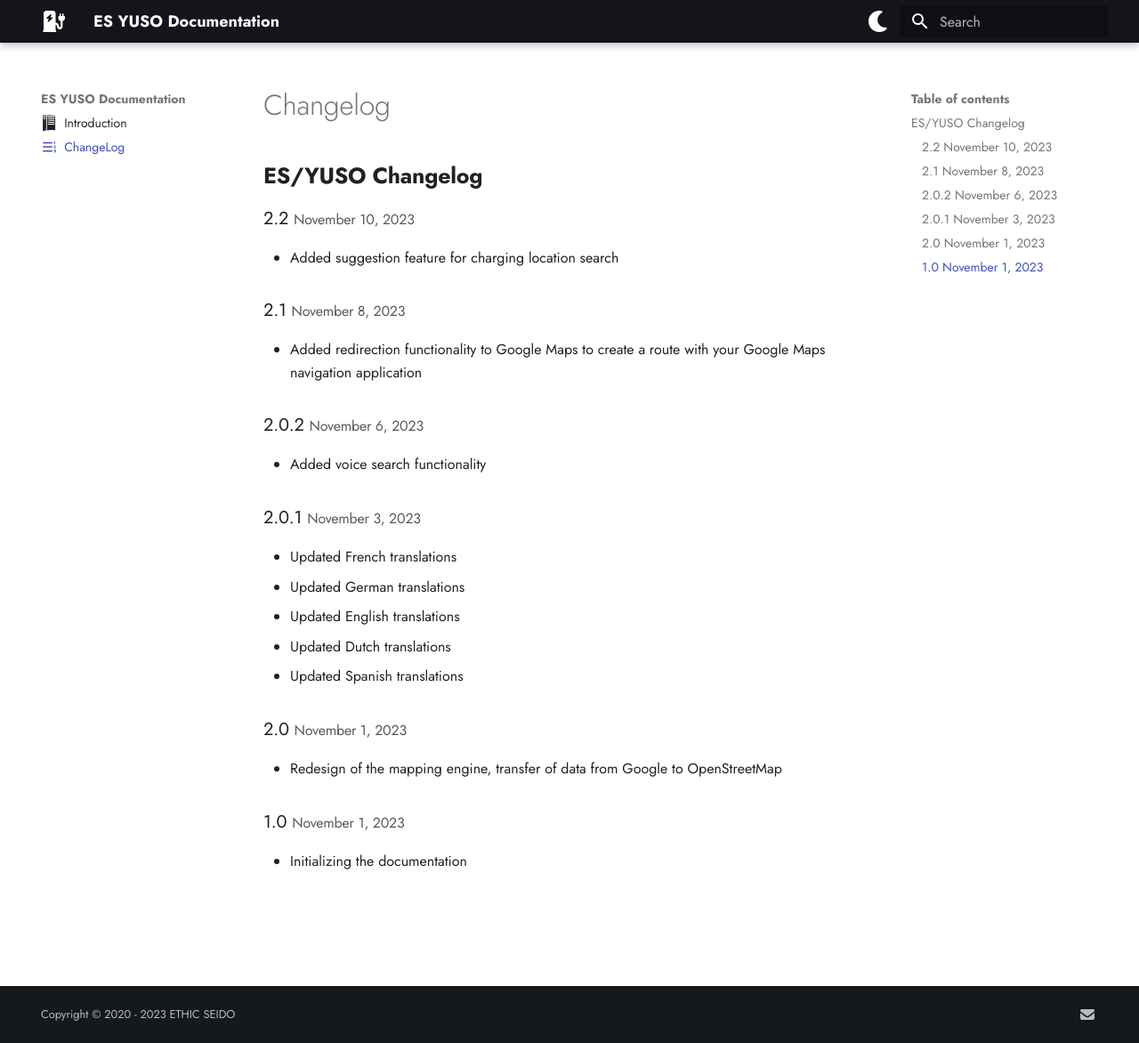
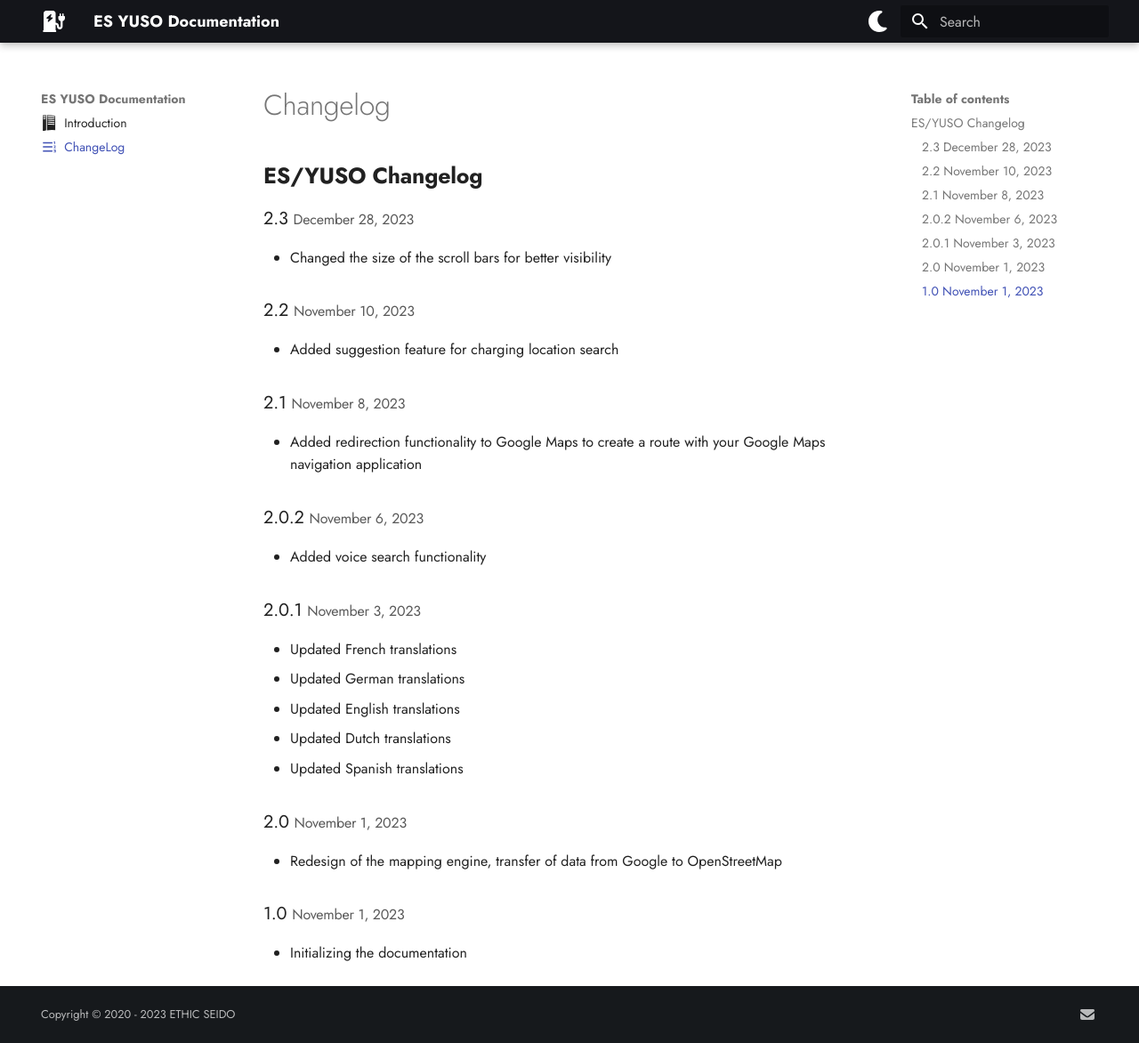
Before and after one commit to ethic-seido/yuso_documentation, an MkDocs documentation site: the page built from docs/changelog.md, in a window 1280 px wide and 1172 px high. Shown: the whole window at 89% size. Built offline with MkDocs 1.6.1 and Material for MkDocs 9.7.7, drawn with Linux system fonts in a browser that asks for light colours.

Commit message:
increment version in changelog + add information about version

```diff
--- a/docs/changelog.md
+++ b/docs/changelog.md
@@ -5,6 +5,9 @@ description: displaying service update information
 # Changelog
 
 ## **ES/YUSO Changelog**
+
+### 2.3 <small>December 28, 2023</small>
+- Changed the size of the scroll bars for better visibility
 
 ### 2.2 <small>November 10, 2023</small>
 - Added suggestion feature for charging location search
```
Also changed, not shown: docs/index.md (+1 -1 lines).
